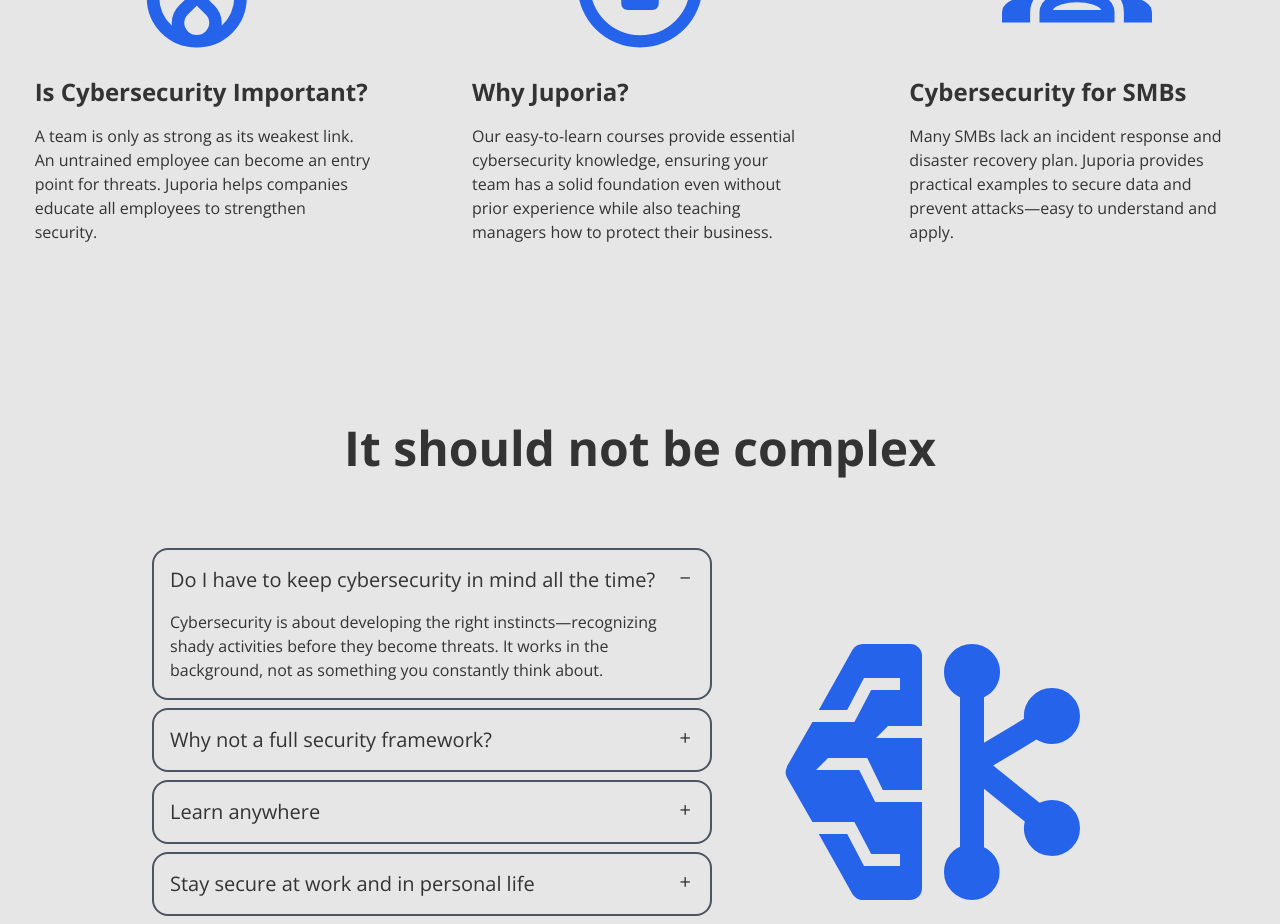
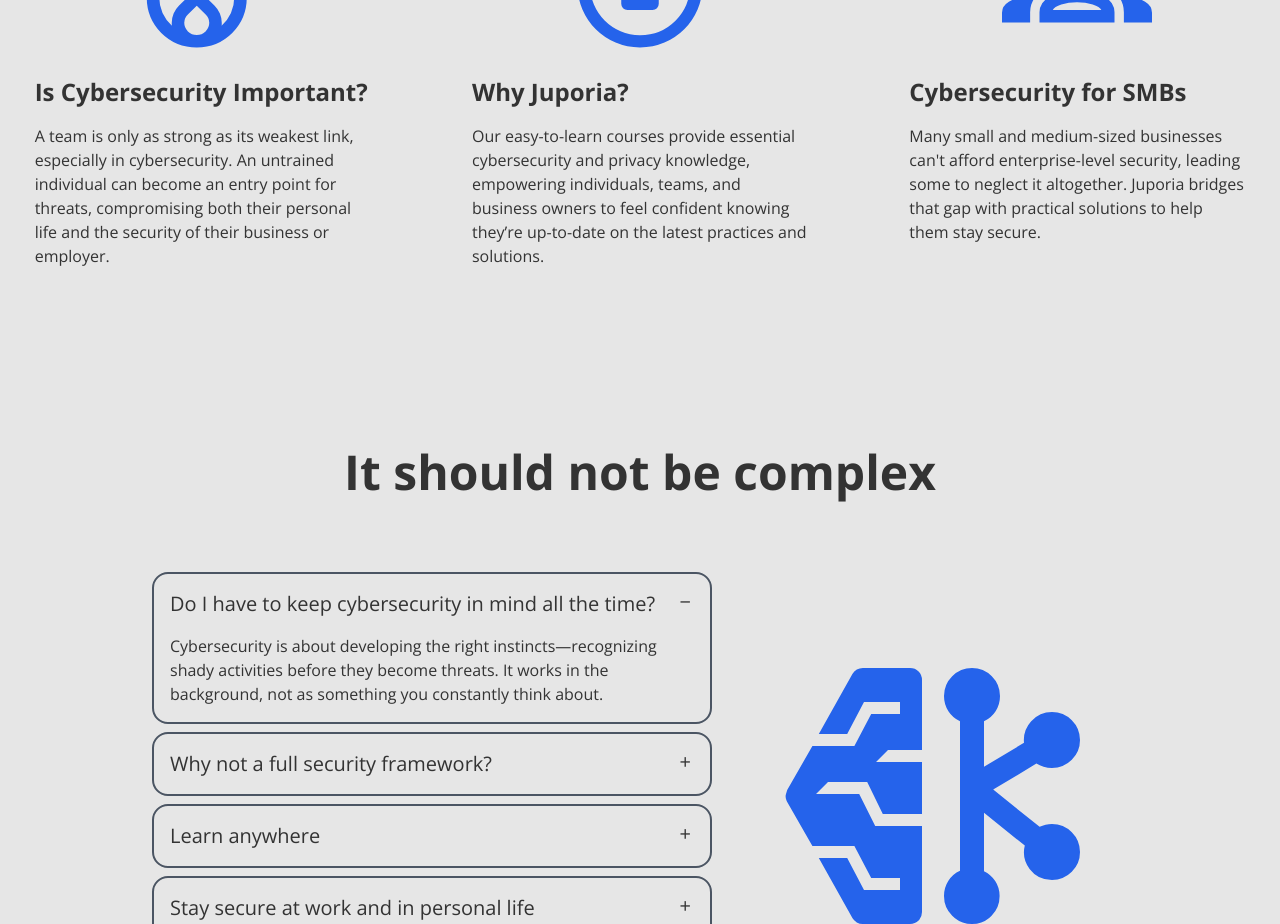
Before and after one commit to jonas-soderholm/juporia, a Next.js app: page / in a window 1280 px wide. Shown: the part 860-1784 px from the top of the page. Built offline with nearby package versions, Linux system fonts and the light colour scheme; no server answers.

Commit message:
release fixes

```diff
--- a/components/landing-page/ValueProposition.tsx
+++ b/components/landing-page/ValueProposition.tsx
@@ -4,7 +4,7 @@
   const cards = [
     {
       title: "Is Cybersecurity Important?",
-      description: `A team is only as strong as its weakest link. An untrained employee can become an entry point for threats. ${LogoName.AppName} helps companies educate all employees to strengthen security.`,
+      description: `A team is only as strong as its weakest link, especially in cybersecurity. An untrained individual can become an entry point for threats, compromising both their personal life and the security of their business or employer.`,
       svg: (
         <svg
           xmlns="http://www.w3.org/2000/svg"
@@ -20,7 +20,7 @@
     {
       title: `Why ${LogoName.AppName}?`,
       description:
-        "Our easy-to-learn courses provide essential cybersecurity knowledge, ensuring your team has a solid foundation even without prior experience while also teaching managers how to protect their business.",
+        "Our easy-to-learn courses provide essential cybersecurity and privacy knowledge, empowering individuals, teams, and business owners to feel confident knowing they’re up-to-date on the latest practices and solutions.",
       svg: (
         <svg
           xmlns="http://www.w3.org/2000/svg"
@@ -35,7 +35,7 @@
     },
     {
       title: "Cybersecurity for SMBs",
-      description: `Many SMBs lack an incident response and disaster recovery plan. ${LogoName.AppName} provides practical examples to secure data and prevent attacks—easy to understand and apply.`,
+      description: `Many small and medium-sized businesses can't afford enterprise-level security, leading some to neglect it altogether. ${LogoName.AppName} bridges that gap with practical solutions to help them stay secure.`,
       svg: (
         <svg
           xmlns="http://www.w3.org/2000/svg"
```
